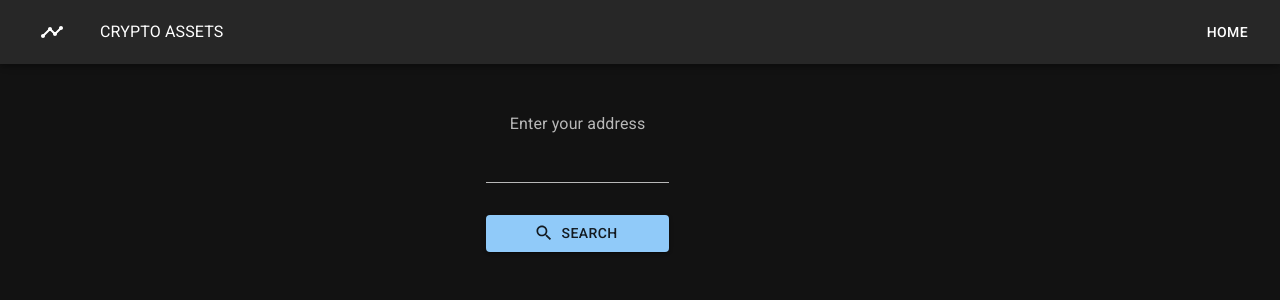
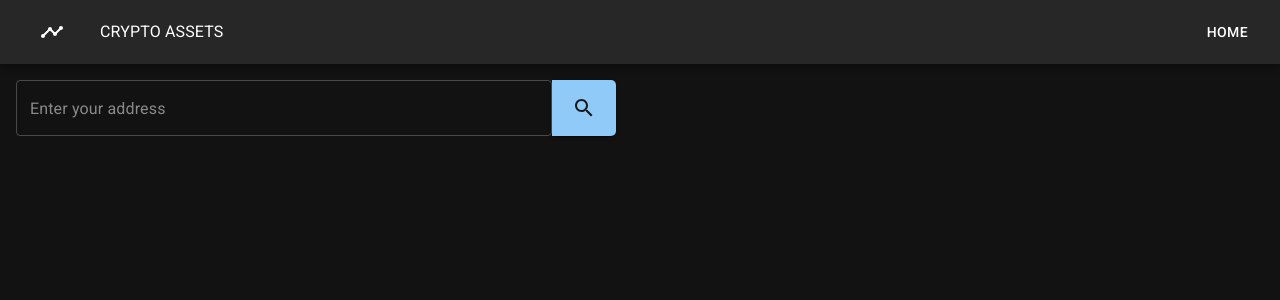
Before and after one commit to CollaborativeTeam/challenge, a Next.js app: page / in a window 1280 px wide. Shown: the top 300 px of the page. Built offline with nearby package versions, Linux system fonts and the light colour scheme; no server answers.

Commit message:
feat: refactor components

```diff
--- a/src/components/shared/Loader.jsx
+++ b/src/components/shared/Loader.jsx
@@ -1,12 +1,14 @@
-export function Loader ({ color }) {
+export function Loader({ color }) {
   return (
     <svg
       xmlns="http://www.w3.org/2000/svg"
       style={{
-				margin: "auto",
-				background: "0 0",
-				display: "block",
-				shapeRendering: "auto"
+        width: '100%',
+        height: 'auto',
+        margin: 'auto',
+        background: '0 0',
+        display: 'block',
+        shapeRendering: 'auto',
       }}
       width={171}
       height={171}
@@ -32,5 +34,5 @@ export function Loader ({ color }) {
         />
       </circle>
     </svg>
-	);
+  )
 }
--- a/src/components/shared/SearchForm.jsx
+++ b/src/components/shared/SearchForm.jsx
@@ -1,37 +1,49 @@
-import Search from "@mui/icons-material/Search";
-import FormControl from "@mui/material/FormControl";
-import FormGroup from "@mui/material/FormGroup";
-import FormLabel from "@mui/material/FormLabel";
-import Button from "@mui/material/Button";
-import Input from "@mui/material/Input";
+import Search from '@mui/icons-material/Search'
+import FormControl from '@mui/material/FormControl'
+import FormGroup from '@mui/material/FormGroup'
+import Button from '@mui/material/Button'
+import TextField from '@mui/material/TextField'
+import { Loader } from './Loader'
 
-export function SearchForm ({ handleSubmit, message, inputName }) {
+export function SearchForm({ handleSubmit, message, inputName, loading }) {
   return (
     <FormControl
       style={{
-				width: "90%",
-				margin: "1rem auto",
-				padding: "1rem",
-				textAlign: "center"
+        width: '100%',
+        maxWidth: '600px',
+        alignItem: 'center',
       }}
       component="form"
       onSubmit={handleSubmit}
     >
-			<FormGroup style={{ margin: "auto" }}>
-				<FormLabel htmlFor={inputName}>{message}</FormLabel>
-				<Input
-					style={{ marginBottom: "2rem" }}
-					fullWidth
+      <FormGroup
+        style={{
+          display: 'flex',
+          flexDirection: 'row',
+          margin: '0',
+          flexWrap: 'nowrap',
+          justifyContent: 'center',
+        }}
+      >
+        <TextField
+          style={{ flexGrow: 1 }}
           required
           minLength={8}
           type="text"
           name={inputName}
           id={inputName}
+          placeholder={message}
+          variant="outlined"
         />
-				<Button type="submit" variant="contained" startIcon={<Search />}>
-          SEARCH
+
+        <Button
+          style={{ borderRadius: '0 5px 5px 0', width: '50px' }}
+          type="submit"
+          variant="contained"
+        >
+          {loading ? <Loader color="#000" /> : <Search />}
         </Button>
       </FormGroup>
     </FormControl>
-	);
+  )
 }
```
Lines whose indentation alone changed are shown as unchanged.
